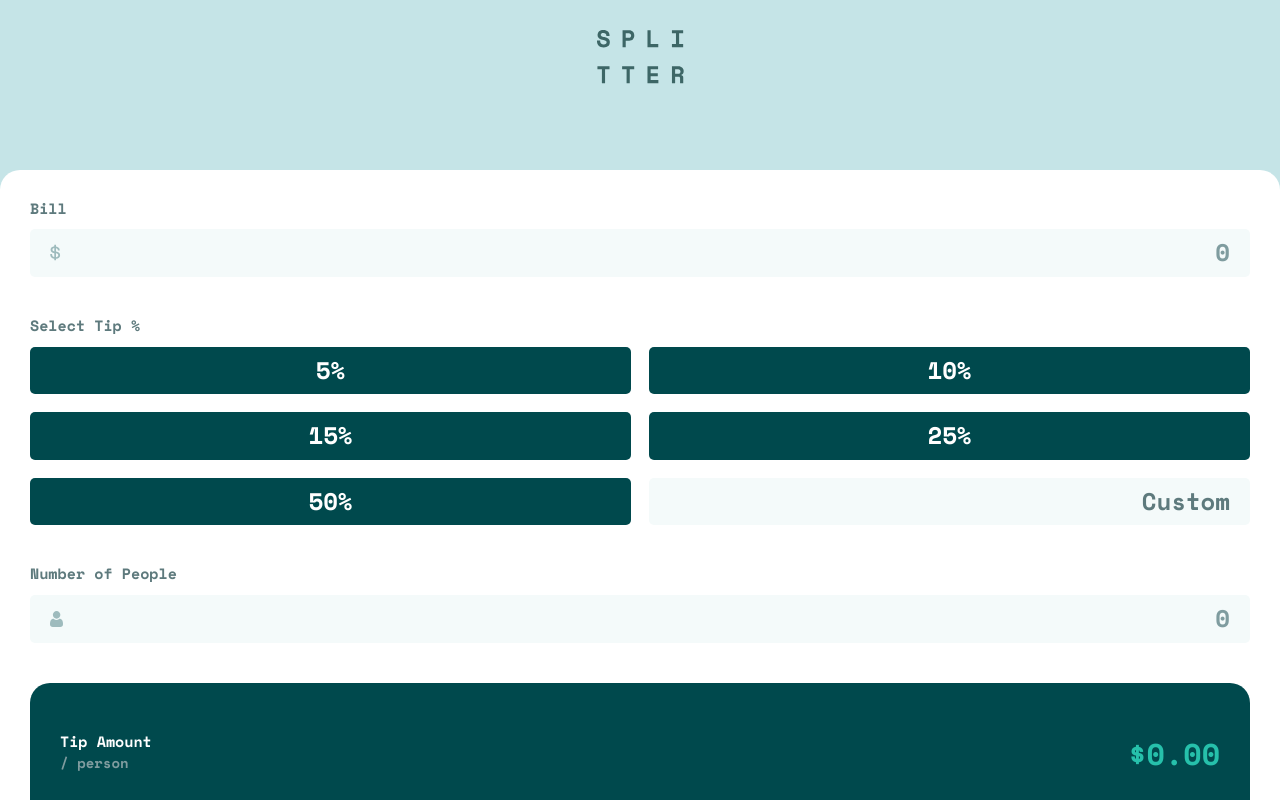
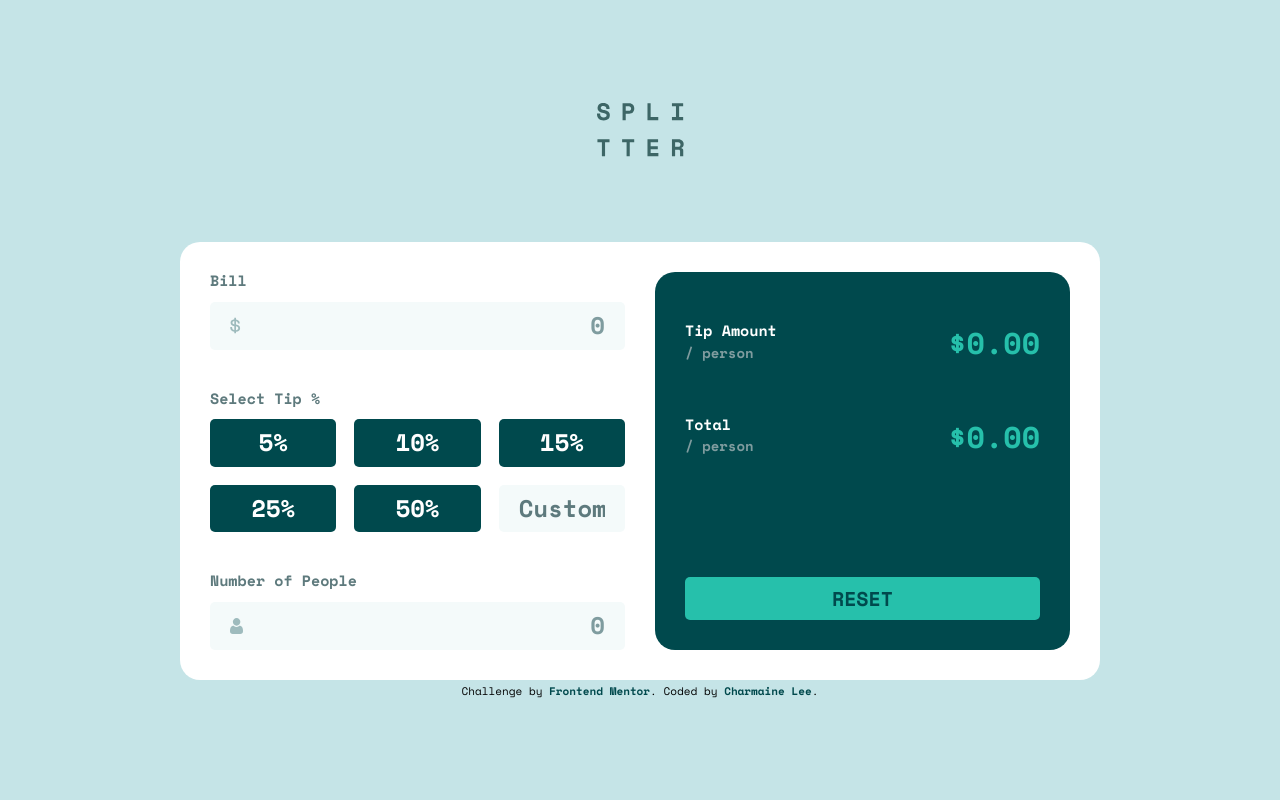
Before and after one commit to charmainelhm/tip-calculator-app, a plain HTML site: page index.html in a window 1280 px wide. Shown: the top 800 px of the page. Drawn offline with nearby package versions, Linux system fonts and the light colour scheme.

Commit message:
Finalise desktop layout of calculator

```diff
--- a/css/style.css
+++ b/css/style.css
@@ -35,6 +35,7 @@ body {
   font-family: "Space Mono", monospace;
   background: var(--color-background);
   font-size: var(--fs-400);
+  min-height: 100vh;
 }
 
 h1 {
@@ -60,10 +61,7 @@ h3 {
   background: var(--color-white);
   padding: 3rem;
   border-radius: var(--radius-container);
-}
-
-h2 + div {
-  margin-bottom: 4rem;
+  max-width: 920px;
 }
 
 header {
@@ -71,8 +69,12 @@ header {
 }
 
 .logo {
-  margin-top: 3rem;
   margin-bottom: min(8%, 8rem);
+}
+
+.grid {
+  display: grid;
+  row-gap: 4rem;
 }
 
 /* Button */
@@ -108,9 +110,8 @@ header {
 }
 
 /* Tips */
-.grid-container {
-  display: grid;
-  grid-template-columns: 1fr 1fr;
+.grid--tip-options {
+  grid-template-columns: repeat(auto-fit, minmax(117px, 1fr));
   gap: 1.8rem;
 }
 
@@ -161,13 +162,12 @@ input[type="radio"]:checked + .btn {
 /* Bill Display */
 .container--display {
   background: var(--color-primary);
+  display: flex;
+  flex-direction: column;
 }
 
-.container--display .flex {
+.display__content {
   margin-block: 2rem 3.5rem;
-}
-
-.flex {
   display: flex;
   justify-content: space-between;
   align-items: flex-end;
@@ -194,9 +194,49 @@ input[type="radio"]:checked + .btn {
 
 /* Attributions */
 .attribution {
+  margin-top: 0.5rem;
   font-size: 11px;
   text-align: center;
 }
 .attribution a {
-  color: hsl(228, 45%, 44%);
+  color: var(--color-primary);
+  text-decoration: none;
+  font-weight: 700;
+  transition: color 0.1s ease-in;
 }
+
+.attribution a:hover {
+  color: var(--color-accent);
+}
+
+@media screen and (max-width: 599px) {
+  .logo {
+    margin-top: 3rem;
+  }
+}
+
+@media screen and (min-width: 600px) {
+  .grid--2-colms {
+    grid-template-columns: 1fr 1fr;
+    column-gap: 3rem;
+  }
+
+  .container--display {
+    grid-column: 2/3;
+    grid-row: 1/4;
+  }
+
+  .container--display .btn {
+    margin-top: auto;
+  }
+
+  body {
+    display: flex;
+    flex-direction: column;
+    justify-content: center;
+  }
+
+  main > .container {
+    margin-inline: auto;
+  }
+}
--- a/index.html
+++ b/index.html
@@ -21,14 +21,18 @@
       <h1>Splitter</h1>
       <img class="logo" src="images/logo.svg" alt="Splitter Logo" />
     </header>
-    <main class="container">
+    <main>
+      <div class="container grid grid--2-colms">
+        <div class="bill-input">
           <h2>Bill</h2>
           <div class="input-grp">
             <i class="icon"><img src="images/icon-dollar.svg" alt="" /></i>
             <input type="text" class="input" placeholder="0" />
           </div>
+        </div>
+        <div class="tip-input">
           <h2>Select Tip %</h2>
-      <div class="grid-container">
+          <div class="grid grid--tip-options">
             <input
               class="tip"
               type="radio"
@@ -82,22 +86,25 @@
               onchange=""
             />
           </div>
+        </div>
+        <div class="pax-input">
           <h2>Number of People</h2>
           <div class="input-grp">
             <i class="icon"><img src="images/icon-person.svg" alt="" /></i>
             <input type="text" class="input" placeholder="0" />
           </div>
-
+        </div>
         <div class="container container--display">
-        <div class="flex">
+          <div class="display__content">
             <h3 class="display__title">Tip Amount <span>/ person</span></h3>
             <p class="display__amount">$0.00</p>
           </div>
-        <div class="flex">
+          <div class="display__content">
             <h3 class="display__title">Total <span>/ person</span></h3>
             <p class="display__amount">$0.00</p>
           </div>
           <button class="btn btn--light btn--reset">Reset</button>
+        </div>
       </div>
     </main>
 
```
Lines whose indentation alone changed are shown as unchanged.
